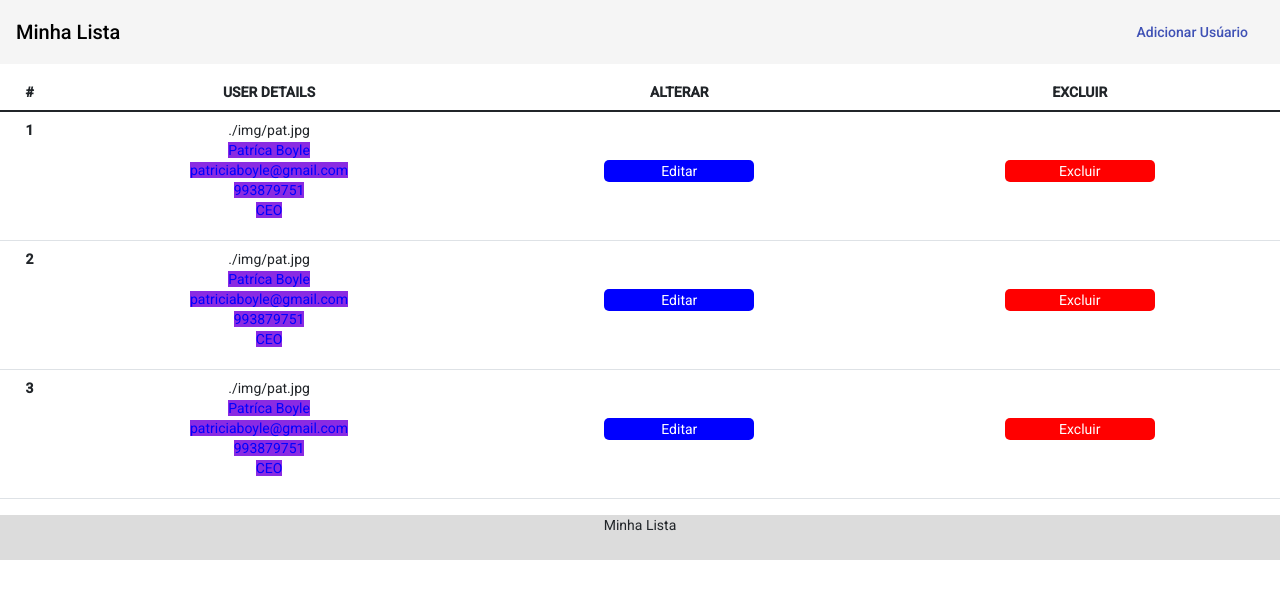
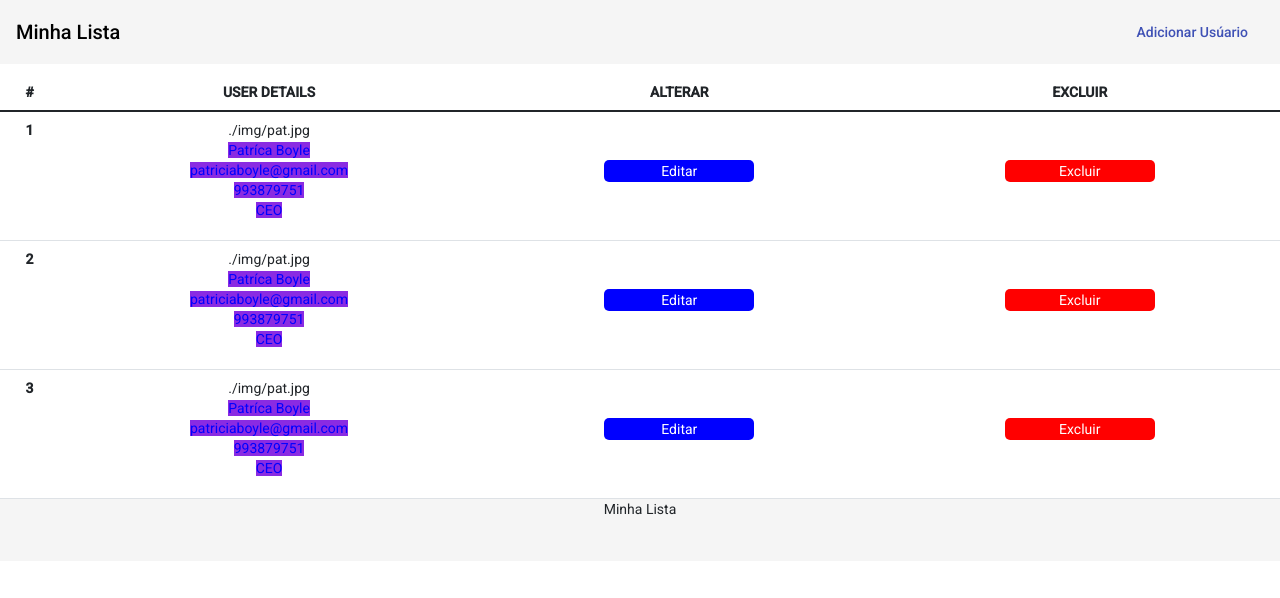
Before and after one commit to costaalessandro-ux/AngularSPA, an Angular app: page / in a window 1280 px wide. Shown: the top 598 px of the page. Built offline with nearby package versions, Linux system fonts and the light colour scheme.

Commit message:
altera rodape

```diff
--- a/src/app/lista/lista.component.css
+++ b/src/app/lista/lista.component.css
@@ -1,3 +1,8 @@
+*{
+    margin: 0;
+    padding: 0;
+}
+
 .table{
     margin-top: 10px;
 }
--- a/src/app/rodape/rodape.component.css
+++ b/src/app/rodape/rodape.component.css
@@ -1,9 +1,10 @@
-footer{
-    background-color:  gainsboro;
-    text-align: center;
-    height: 45px;
+*{
+    margin: 0;
+    padding: 0;
 }
 
-.rodape{
-    text-align: end;
+footer{
+    background-color:  #F5F5F5;
+    text-align: center;
+    height: 62px;
 }
--- a/src/app/rodape/rodape.component.html
+++ b/src/app/rodape/rodape.component.html
@@ -1,3 +1,3 @@
 <footer>
-  <span class="rodape">Minha Lista</span>
+ Minha Lista
 </footer>
```
